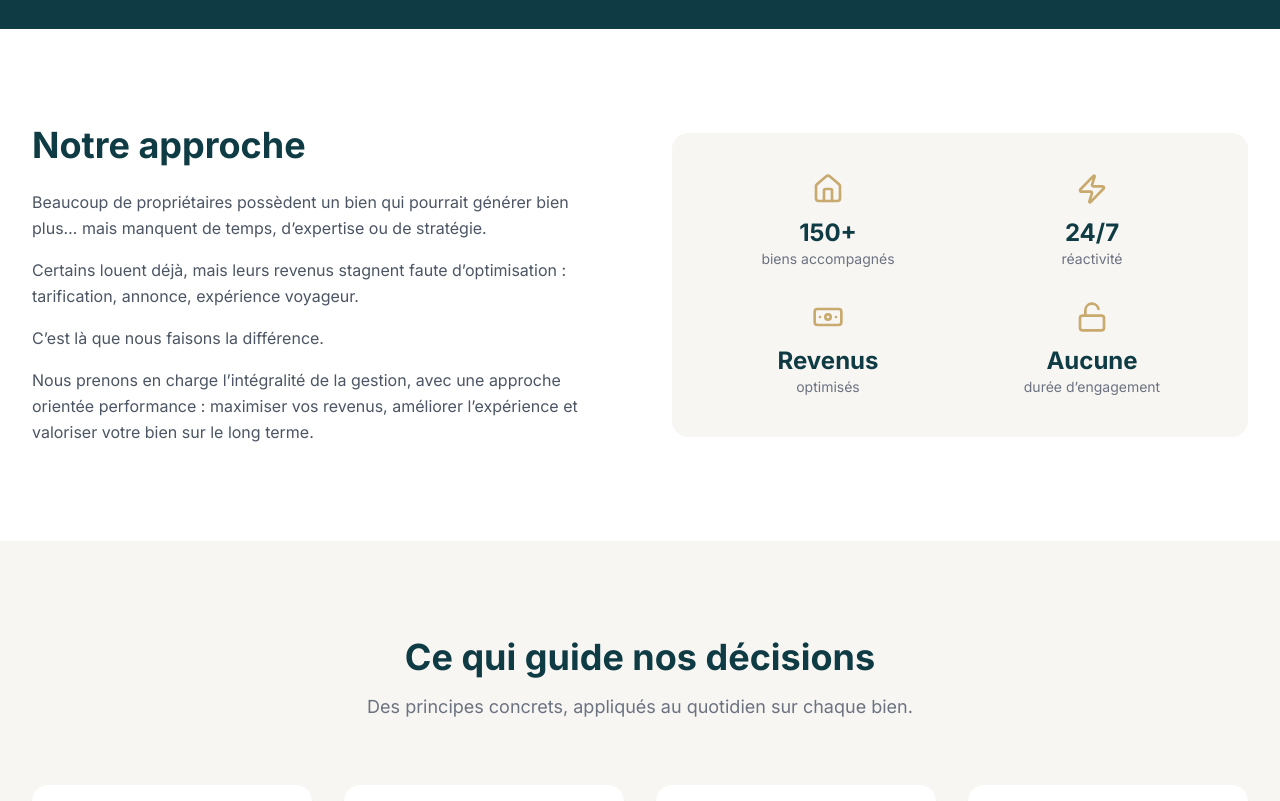
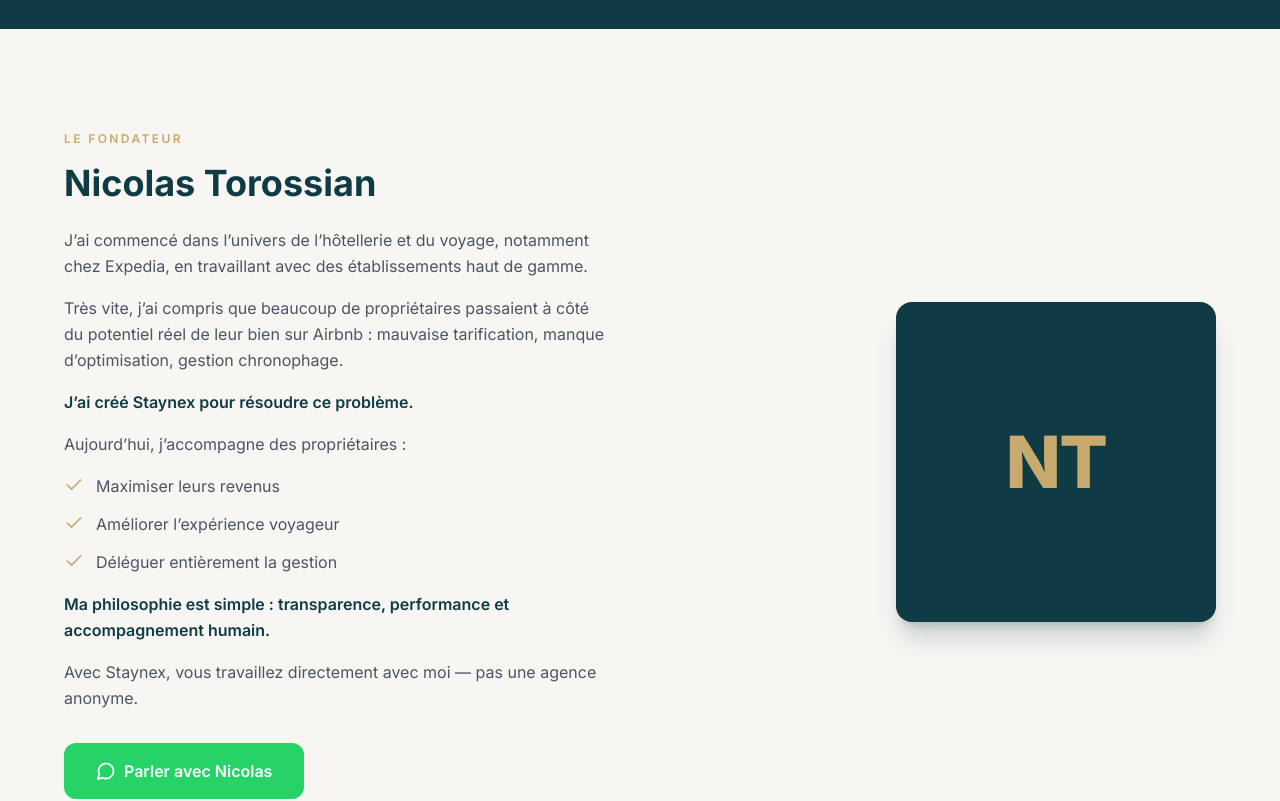
Before and after one commit to nicktoross/staynex-site, a Next.js app: page /a-propos in a window 1280 px wide. Shown: the part 480-1281 px from the top of the page. Built offline with nearby package versions, Linux system fonts and the light colour scheme.

Commit message:
update founder section

```diff
--- a/src/app/a-propos/page.tsx
+++ b/src/app/a-propos/page.tsx
@@ -3,8 +3,10 @@ import Link from "next/link";
 import {
   ArrowRight,
   Award,
+  Check,
   Clock,
   Eye,
+  MessageCircle,
   TrendingUp,
   Users,
   Home,
@@ -40,6 +42,87 @@ export default function AProposPage() {
               lancer, nous optimisons chaque d&eacute;tail pour maximiser votre
               rentabilit&eacute;.
             </p>
+          </div>
+        </div>
+      </section>
+
+      {/* Fondateur */}
+      <section className="section-padding bg-cream">
+        <div className="container-main px-4 sm:px-6 lg:px-8">
+          <div className="grid grid-cols-1 lg:grid-cols-2 gap-12 lg:gap-16 items-center">
+            {/* Text */}
+            <div>
+              <span className="section-label">Le fondateur</span>
+              <h2 className="text-3xl sm:text-4xl font-bold text-petrol-500 mb-6">
+                Nicolas Torossian
+              </h2>
+              <div className="space-y-4 text-gray-600 leading-relaxed">
+                <p>
+                  J&rsquo;ai commenc&eacute; dans l&rsquo;univers de
+                  l&rsquo;h&ocirc;tellerie et du voyage, notamment chez
+                  Expedia, en travaillant avec des &eacute;tablissements haut
+                  de gamme.
+                </p>
+                <p>
+                  Tr&egrave;s vite, j&rsquo;ai compris que beaucoup de
+                  propri&eacute;taires passaient &agrave; c&ocirc;t&eacute;
+                  du potentiel r&eacute;el de leur bien sur Airbnb&nbsp;:
+                  mauvaise tarification, manque d&rsquo;optimisation, gestion
+                  chronophage.
+                </p>
+                <p className="font-semibold text-petrol-500">
+                  J&rsquo;ai cr&eacute;&eacute; Staynex pour
+                  r&eacute;soudre ce probl&egrave;me.
+                </p>
+                <p>
+                  {"Aujourd\u2019hui, j\u2019accompagne des propri\u00e9taires\u00a0:"}
+                </p>
+                <ul className="space-y-3">
+                  {[
+                    "Maximiser leurs revenus",
+                    "Am\u00e9liorer l\u2019exp\u00e9rience voyageur",
+                    "D\u00e9l\u00e9guer enti\u00e8rement la gestion",
+                  ].map((item) => (
+                    <li key={item} className="flex items-start gap-3">
+                      <Check className="w-5 h-5 text-gold-400 shrink-0 mt-0.5" />
+                      <span>{item}</span>
+                    </li>
+                  ))}
+                </ul>
+                <p className="font-semibold text-petrol-500">
+                  Ma philosophie est simple&nbsp;: transparence, performance
+                  et accompagnement humain.
+                </p>
+                <p>
+                  Avec Staynex, vous travaillez directement avec moi &mdash;
+                  pas une agence anonyme.
+                </p>
+              </div>
+              <div className="mt-8">
+                <a
+                  href="https://wa.me/33781197596?text=Bonjour%20Nicolas%2C%20je%20souhaite%20en%20savoir%20plus%20sur%20la%20gestion%20de%20mon%20bien%20et%20son%20potentiel%20de%20revenus."
+                  target="_blank"
+                  rel="noopener noreferrer"
+                  className="btn-whatsapp !rounded-xl inline-flex"
+                >
+                  <MessageCircle className="w-5 h-5" />
+                  Parler avec Nicolas
+                </a>
+              </div>
+            </div>
+
+            {/* Photo */}
+            <div className="flex justify-center lg:justify-end">
+              <div className="relative">
+                {/* Replace with <Image src="/nicolas.jpg" ... /> when photo is ready */}
+                <div className="w-64 h-64 sm:w-80 sm:h-80 rounded-2xl bg-petrol-500 flex items-center justify-center shadow-xl shadow-petrol-500/20 overflow-hidden">
+                  <span className="text-7xl font-extrabold text-gold-400 select-none tracking-tight">
+                    NT
+                  </span>
+                </div>
+                <div className="absolute -bottom-3 -right-3 w-64 sm:w-80 h-64 sm:h-80 rounded-2xl border-2 border-gold-400/20 -z-10" />
+              </div>
+            </div>
           </div>
         </div>
       </section>
--- a/src/app/page.tsx
+++ b/src/app/page.tsx
@@ -486,6 +486,66 @@ export default function HomePage() {
         </div>
       </section>
 
+      {/* ===================== FOUNDER ===================== */}
+      <section className="section-padding-lg">
+        <div className="container-main">
+          <div className="grid grid-cols-1 lg:grid-cols-2 gap-12 lg:gap-20 items-center max-w-5xl mx-auto">
+            {/* Photo — left on desktop, first on mobile */}
+            <div className="flex justify-center lg:justify-start">
+              <div className="relative">
+                {/* Replace with <Image src="/nicolas.jpg" fill alt="Nicolas Torossian" className="object-cover" /> when photo is ready */}
+                <div className="w-64 h-64 sm:w-72 sm:h-72 rounded-2xl bg-petrol-500 flex items-center justify-center shadow-xl shadow-petrol-500/20 overflow-hidden">
+                  <span className="text-6xl font-extrabold text-gold-400 select-none tracking-tight">
+                    NT
+                  </span>
+                </div>
+                <div className="absolute -bottom-3 -right-3 w-64 sm:w-72 h-64 sm:h-72 rounded-2xl border-2 border-gold-400/20 -z-10" />
+              </div>
+            </div>
+
+            {/* Text — right on desktop */}
+            <div>
+              <span className="section-label">
+                Rencontrez votre interlocuteur
+              </span>
+              <h2 className="text-3xl sm:text-4xl lg:text-5xl font-extrabold text-petrol-500 leading-tight mb-2">
+                Nicolas Torossian
+              </h2>
+              <p className="text-lg font-semibold text-gold-500 mb-8">
+                Fondateur de Staynex
+              </p>
+              <div className="space-y-4 text-gray-500 leading-relaxed mb-8">
+                <p>Je suis Nicolas Torossian, fondateur de Staynex.</p>
+                <p>
+                  Apr&egrave;s plusieurs ann&eacute;es dans
+                  l&rsquo;h&ocirc;tellerie et la gestion de biens,
+                  j&rsquo;accompagne aujourd&rsquo;hui des
+                  propri&eacute;taires &agrave; maximiser leurs revenus tout
+                  en simplifiant totalement la gestion.
+                </p>
+                <p>
+                  Mon objectif&nbsp;: vous offrir une exp&eacute;rience
+                  fluide, transparente et rentable.
+                </p>
+                <p className="font-semibold text-petrol-500">
+                  Vous &eacute;changez directement avec moi, sans
+                  interm&eacute;diaire.
+                </p>
+              </div>
+              <a
+                href="https://wa.me/33781197596?text=Bonjour%20Nicolas%2C%20je%20souhaite%20en%20savoir%20plus%20sur%20la%20gestion%20de%20mon%20bien%20et%20son%20potentiel%20de%20revenus."
+                target="_blank"
+                rel="noopener noreferrer"
+                className="btn-whatsapp !rounded-xl"
+              >
+                <MessageCircle className="w-5 h-5" />
+                Parler avec moi sur WhatsApp
+              </a>
+            </div>
+          </div>
+        </div>
+      </section>
+
       {/* ===================== TESTIMONIALS ===================== */}
       <section className="section-padding-lg bg-white">
         <div className="container-main">
```
